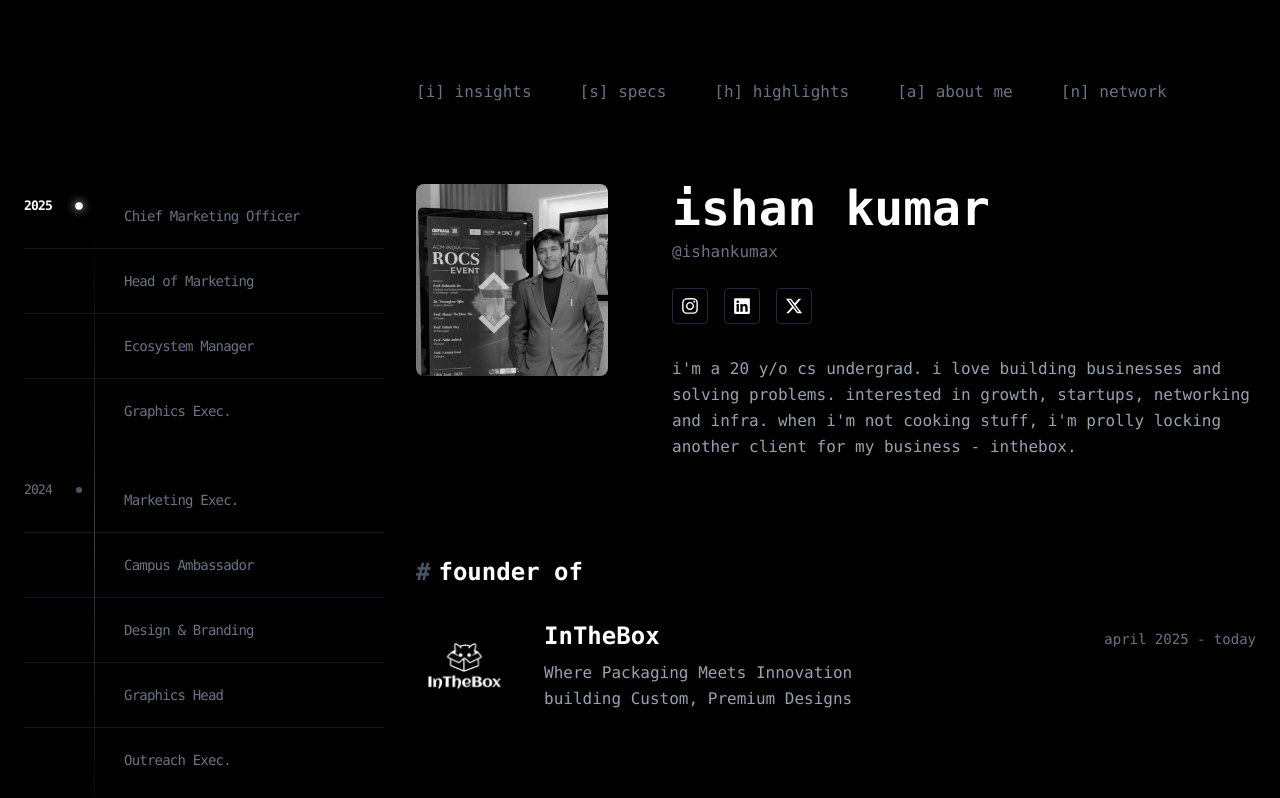
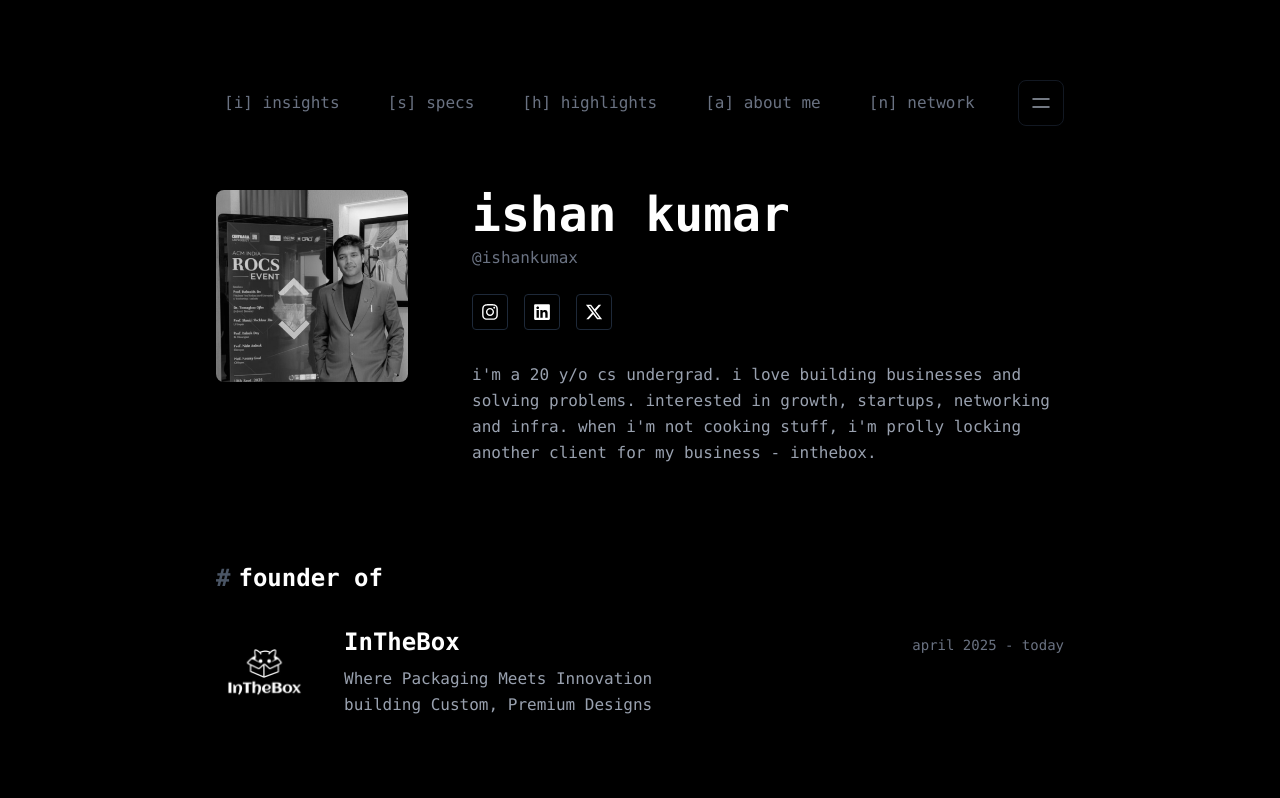
Before and after one commit to ishankumax/portfolio, a React (Vite) app: page / in a window 1280 px wide. Shown: the top 798 px of the page. Built offline with nearby package versions, Linux system fonts and the light colour scheme.

Commit message:
added side navbar

```diff
--- a/src/components/Home.jsx
+++ b/src/components/Home.jsx
@@ -1,4 +1,4 @@
-import React, { useEffect } from 'react'
+import React, { useEffect, useState } from 'react'
 import { useLocation } from 'react-router-dom'
 import Navbar from './Navbar'
 import Hero from './Hero'
@@ -9,6 +9,16 @@ import Timeline from './Timeline'
 
 function Home() {
   const location = useLocation()
+  const [isDrawerOpen, setIsDrawerOpen] = useState(false)
+
+  // Prevent background scrolling when mobile timeline drawer is open
+  useEffect(() => {
+    if (isDrawerOpen) {
+      document.body.style.overflow = 'hidden';
+    } else {
+      document.body.style.overflow = '';
+    }
+  }, [isDrawerOpen]);
 
   useEffect(() => {
     if (location.hash) {
@@ -23,18 +33,11 @@ function Home() {
 
   return (
     <div className="min-h-screen bg-black text-white font-mono selection:bg-white selection:text-black flex justify-center">
-      <div className="max-w-[1400px] w-full mx-auto px-6 py-12 md:py-20 flex flex-col xl:flex-row relative">
-
-        {/* Left Sidebar - Timeline */}
-        <aside className="hidden xl:block w-[360px] shrink-0 relative z-50">
-          <div className="pt-20 tracking-tighter">
-            <Timeline />
-          </div>
-        </aside>
+      <div className="max-w-4xl w-full mx-auto px-6 py-12 md:py-20 relative">
 
         {/* Main Content */}
-        <main className="flex-1 min-w-0 max-w-5xl mx-auto xl:mx-0 w-full xl:pl-8 relative z-10 block">
-          <Navbar />
+        <main className="w-full relative z-10 block">
+          <Navbar onToggleDrawer={() => setIsDrawerOpen(true)} />
           <Hero />
           <FounderOf />
           <WritingMyStory />
@@ -42,6 +45,50 @@ function Home() {
         </main>
 
       </div>
+
+      {/* Universal Right Edge Drawer Overlay (For both Mobile & Desktop) */}
+      <div
+        className={`fixed inset-0 z-[100] bg-black/60 backdrop-blur-sm transition-opacity duration-300 ${isDrawerOpen ? 'opacity-100 pointer-events-auto' : 'opacity-0 pointer-events-none'}`}
+        onClick={() => setIsDrawerOpen(false)}
+      >
+        <div
+          className={`absolute top-0 right-0 w-full max-w-[400px] h-[100dvh] bg-[#0b0c10] border-l border-gray-800 p-6 sm:p-8 overflow-y-auto shadow-2xl transition-transform duration-[400ms] ease-[cubic-bezier(0.2,0.8,0.2,1)] ${isDrawerOpen ? 'translate-x-0' : 'translate-x-full'}`}
+          onClick={(e) => e.stopPropagation()} // Prevent clicks inside the drawer from closing the overlay
+        >
+          {/* Drawer Inner Header */}
+          <div className="flex justify-between items-center mb-10 pt-2">
+            <div>
+              <h2 className="text-xl font-bold tracking-tight text-white mb-1">ishan kumar</h2>
+              <p className="text-xs font-mono text-gray-500">@ishankumax</p>
+            </div>
+            {/* Close Button */}
+            <button
+              onClick={() => setIsDrawerOpen(false)}
+              className="text-gray-400 hover:text-white p-2 border border-gray-800 rounded-md transition-colors"
+            >
+               <svg className="w-5 h-5" fill="none" stroke="currentColor" viewBox="0 0 24 24">
+                 <path strokeLinecap="round" strokeLinejoin="round" strokeWidth={1.5} d="M6 18L18 6M6 6l12 12" />
+               </svg>
+            </button>
+          </div>
+
+          {/* Filter / Category Toggle */}
+          <div className="flex bg-[#111216] rounded-[20px] p-1 border border-gray-800/60 mb-8 font-mono text-[11px]">
+             <div className="flex-1 py-1.5 text-center text-gray-500">Insights</div>
+             <div className="flex-1 py-1.5 text-center bg-gray-800/50 text-white rounded-2xl shadow-sm border border-gray-700/50">
+               experience
+             </div>
+          </div>
+
+          <h3 className="text-white font-mono text-xs uppercase tracking-[0.2em] mb-4 pl-1">Experience</h3>
+
+          {/* Render Timeline Instance strictly for Mobile Clicks with no Hover locks! */}
+          <div className="relative transform -translate-x-[60px]">
+             <Timeline isMobileMode={true} />
+          </div>
+        </div>
+      </div>
+
     </div>
   )
 }
--- a/src/components/Navbar.jsx
+++ b/src/components/Navbar.jsx
@@ -1,14 +1,32 @@
 import React from 'react'
 import { Link } from 'react-router-dom'
 
-function Navbar() {
+function Navbar({ onToggleDrawer }) {
   return (
-    <nav className="flex flex-wrap justify-center md:justify-start gap-6 md:gap-12 mb-20 text-sm md:text-base text-gray-500">
-      <Link to="/insights" className="hover:text-white transition-colors">[i] insights</Link>
-      <Link to="/specs" className="hover:text-white transition-colors">[s] specs</Link>
-      <Link to="/#highlights" className="hover:text-white transition-colors">[h] highlights</Link>
-      <Link to="/about" className="hover:text-white transition-colors">[a] about me</Link>
-      <a href="mailto:ishankumax@gmail.com" className="hover:text-white transition-colors">[n] network</a>
+    <nav className="flex justify-between items-center mb-16 text-sm md:text-base text-gray-500 w-full">
+
+      {/* Navigation Links (Responsive) */}
+      <div className="flex flex-wrap justify-center md:justify-start gap-4 md:gap-12 pl-2">
+        <Link to="/insights" className="hover:text-white transition-colors">[i] insights</Link>
+        <Link to="/specs" className="hover:text-white transition-colors">[s] specs</Link>
+        <Link to="/#highlights" className="hover:text-white transition-colors">[h] highlights</Link>
+        <Link to="/about" className="hover:text-white transition-colors">[a] about me</Link>
+        <a href="mailto:ishankumax@gmail.com" className="hover:text-white transition-colors">[n] network</a>
+      </div>
+
+      {/* Hamburger Menu (Experience Timeline Drawer Toggle) - always visible */}
+      <div className="flex items-center ml-4">
+        <button
+          onClick={onToggleDrawer}
+          className="p-2.5 border border-gray-800/60 rounded-lg text-gray-400 hover:text-white hover:bg-gray-800/30 transition-all cursor-pointer shadow-sm"
+          aria-label="Open Experience Menu"
+        >
+          <svg className="w-5 h-5 md:w-6 md:h-6" fill="none" stroke="currentColor" viewBox="0 0 24 24">
+             <path strokeLinecap="round" strokeLinejoin="round" strokeWidth={1.5} d="M4 8h16M4 16h16" />
+          </svg>
+        </button>
+      </div>
+
     </nav>
   )
 }
--- a/src/components/Timeline.jsx
+++ b/src/components/Timeline.jsx
@@ -171,7 +171,7 @@ const softScrollTo = (targetY, duration = 1200) => {
 // Re-usable vertical scrolling timeline that tracks 'active states' and elegantly
 // handles scrolling document flow.
 // ============================================================================
-function Timeline() {
+function Timeline({ isMobileMode = false }) {
 
   // ============================================================================
   // STATE: activeId
@@ -224,8 +224,8 @@ function Timeline() {
         // the top 8% or bottom 8% of your physical monitor.
         const safeZone = window.innerHeight * 0.42;
 
-        if (distanceFromCenter > safeZone) {
-          // Only if it's too close to the absolute top/bottom boundaries do we glide the camera
+        if (distanceFromCenter > safeZone && !isMobileMode) {
+          // Only glide the camera if it's explicitly not in a mobile drawer!
           const targetY = elementAbsoluteTop - (window.innerHeight / 2) + (rect.height / 2);
           softScrollTo(targetY, 1400);
         }
@@ -273,7 +273,16 @@ function Timeline() {
                       key={item.id}
                       ref={el => itemRefs.current[item.id] = el}
                       className="relative border-b border-gray-800/60 last:border-transparent cursor-pointer"
-                      onMouseEnter={() => handleMouseEnter(item.id)}
+                      onMouseEnter={() => !isMobileMode && handleMouseEnter(item.id)}
+                      onClick={() => {
+                        if (isMobileMode) {
+                          // Tap-friendly logic purely for mobile navigation
+                          setActiveId(prev => prev === item.id ? null : item.id);
+                        } else {
+                          // Just smoothly scroll into focus if clicked manually on desktop
+                          handleMouseEnter(item.id);
+                        }
+                      }}
                     >
                       {/* Very subtle clickable header you see prior to hovering anything */}
                       <div className={`pl-[100px] py-5 pr-4 transition-colors duration-300 ${isActive ? 'bg-white/[0.05]' : 'hover:bg-white/[0.02]'}`}>
```
